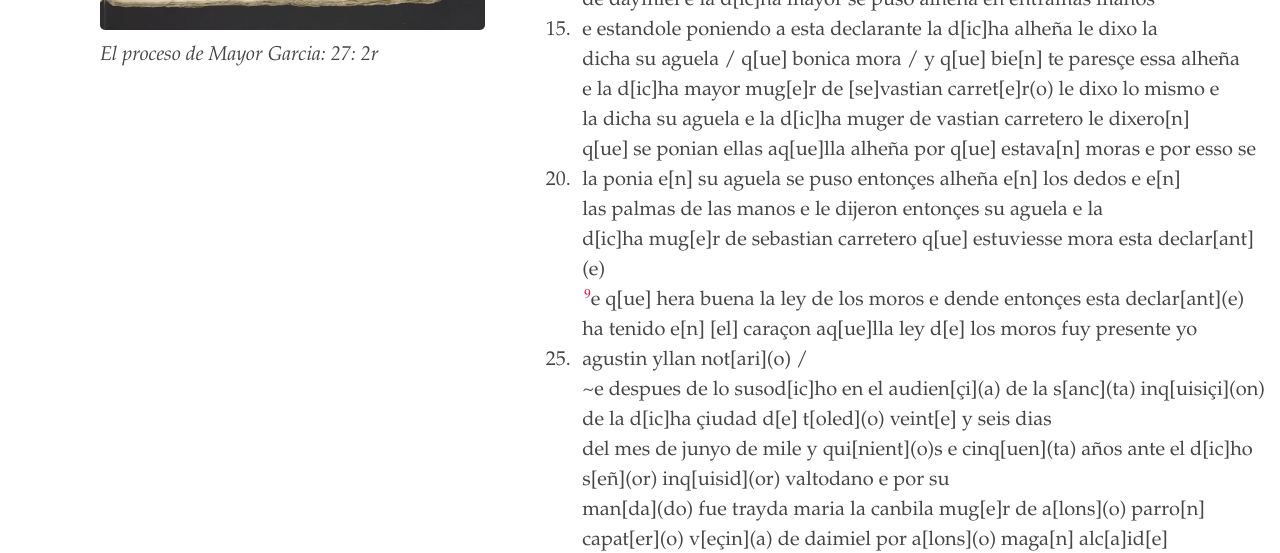
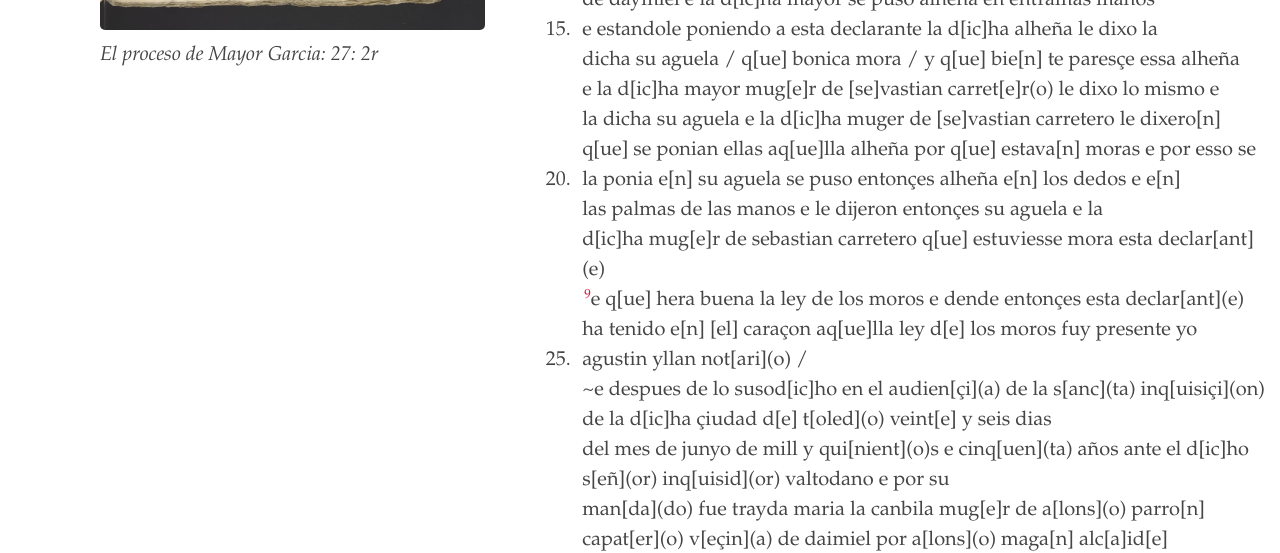
Before and after one commit to digbmc/moriscos-daimel, a Jekyll site: the page built from _texts/folder-2-2r.md, in a window 1280 px wide and 900 px high, scrolled down 622 px. Shown: the part 150-703 px from the top of the window. Built offline with Jekyll 4.4.1, drawn with Linux system fonts in a browser that asks for light colours.

Commit message:
Update folder-2-2r.md

```diff
--- a/_texts/folder-2-2r.md
+++ b/_texts/folder-2-2r.md
@@ -25,7 +25,7 @@ ii \[2\]
 15. e estandole poniendo a esta declarante la d\[ic\]ha alheña le dixo la
 16. dicha su aguela / q\[ue\] bonica mora / y q\[ue\] bie\[n\] te paresçe essa alheña
 17. e la d\[ic\]ha mayor mug\[e\]r de \[se\]vastian carret\[e\]r(o) le dixo lo mismo e
-18. la dicha su aguela e la d\[ic\]ha muger de vastian carretero le dixero\[n\]
+18. la dicha su aguela e la d\[ic\]ha muger de \[se\]vastian carretero le dixero\[n\]
 19. q\[ue\] se ponian ellas aq\[ue\]lla alheña por q\[ue\] estava\[n\] moras e por esso se
 20. la ponia e\[n\] su aguela se puso entonçes alheña e\[n\] los dedos e e\[n\]
 21. las palmas de las manos e le dijeron entonçes su aguela e la
@@ -34,7 +34,7 @@ ii \[2\]
 24. ha tenido e\[n\] \[el\] caraçon aq\[ue\]lla ley d\[e\] los moros fuy presente yo
 25. agustin yllan not\[ari\](o) /
 26. ~e despues de lo susod\[ic\]ho en el audien\[çi\](a) de la s\[anc\](ta) inq\[uisiçi\](on) de la d\[ic\]ha çiudad d\[e\] t\[oled\](o) veint\[e\] y seis dias
-27. del mes de junyo de mile y qui\[nient\](o)s e cinq\[uen\](ta) años ante el d\[ic\]ho s\[eñ\](or) inq\[uisid\](or) valtodano e por su
+27. del mes de junyo de mill y qui\[nient\](o)s e cinq\[uen\](ta) años ante el d\[ic\]ho s\[eñ\](or) inq\[uisid\](or) valtodano e por su
 28. man\[da\](do) fue trayda maria la canbila mug\[e\]r de a\[lons\](o) parro\[n\] capat\[er\](o) v\[eçin\](a) de daimiel por a\[lons\](o) maga\[n\] alc\[a\]id\[e\]
 29. de la carçel perpetua / de la q\[u\]al el d\[ic\]ho s\[eñ\](or) inq\[uisid\](or) r\[eçibi\](o) jurame\[n\]to e\[n\] forma de vida de der\[ech\](o)
 30. e p\[r\](o)metio de de(s)\[ir\] verdad so cargo del qual le fue pregun\[tan\](do) si hera v(e)\[r\]dad lo con\[teni\](do) en un dicho que
@@ -48,7 +48,7 @@ ii \[2\]
 
 <hr>
 
-[^1]: sacado del pr[oç]esso
+[^1]: sacado del pr\[oç\]esso
 
 [^2]: de m\[ari\](a) la cabila mug\[e\]r d\[e\]
 
```
